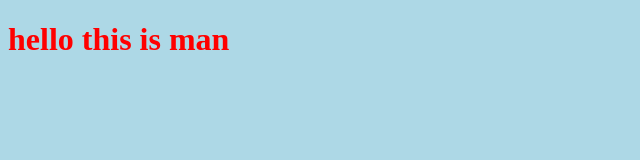
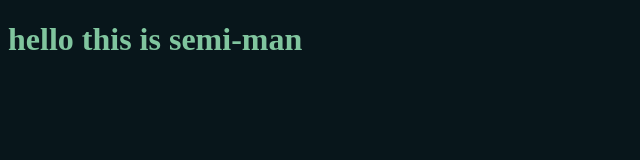
Before and after one commit to bx42/myproject, a plain HTML site: page index.html in a window 1280 px wide. Shown: the whole page, without its empty margins (0-640 px from the left). Drawn offline with Linux system fonts and the light colour scheme.

Commit message:
changing style for the title

```diff
--- a/index.html
+++ b/index.html
@@ -7,7 +7,7 @@
     <title>Document</title>
 </head>
 <body>
-    <h1>hello this is man</h1>
+    <h1>hello this is semi-man</h1>
     <script src="app.js"></script>
 </body>
 </html>
--- a/style.css
+++ b/style.css
@@ -1,6 +1,6 @@
 h1{
-    color:red;
+    color:rgb(128, 197, 158);
 }
 body{
-    background: lightblue;
+    background: rgb(8, 22, 27);
 }
```
